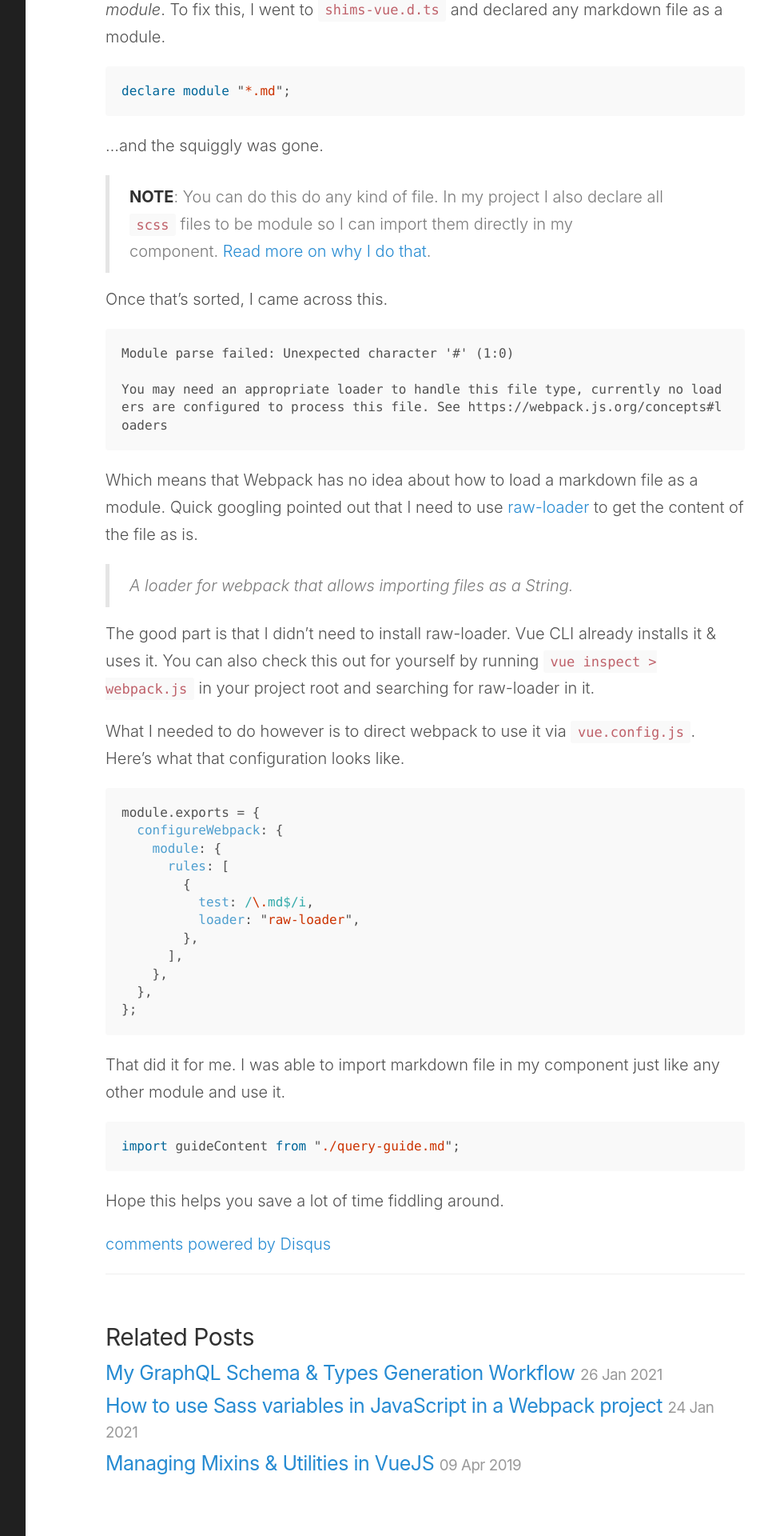
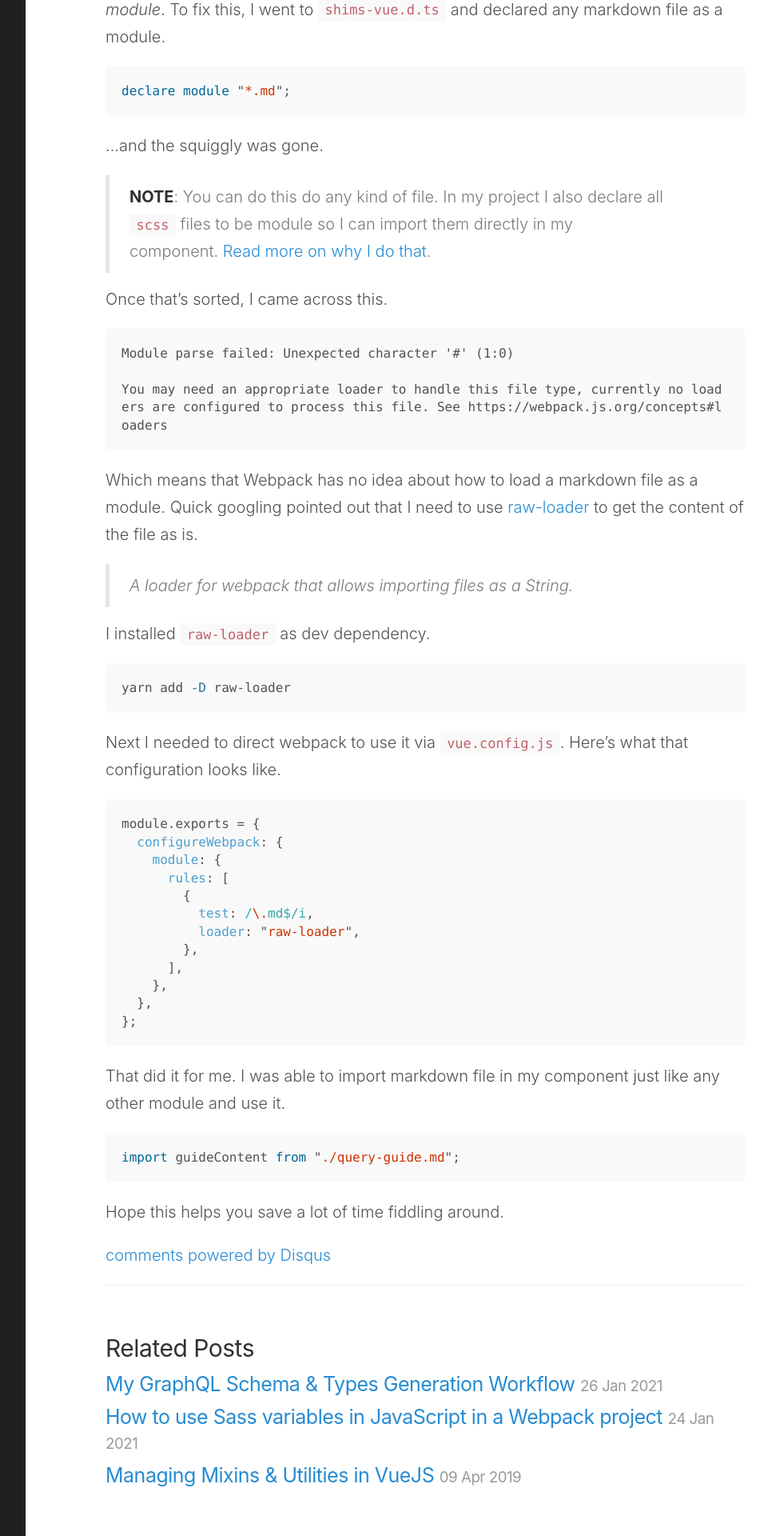
Before and after one commit to praveenpuglia/praveenpuglia.github.io, a Jekyll site: the page built from _posts/2021-02-17-how -to-import-markdown-files-in-vue-cli-typescript-project.md, in a window 1280 px wide. Shown: the part 936-2856 px from the top of the page at 80% size, without its empty margins (248-1209 px from the left). Built offline with Jekyll 4.4.1, drawn with Linux system fonts in a browser that asks for light colours; comment, search, counter and statistics services are not loaded.

Commit message:
fix(instruction): raw-loader required to be installed

````diff
--- a/_posts/2021-02-17-how -to-import-markdown-files-in-vue-cli-typescript-project.md
+++ b/_posts/2021-02-17-how -to-import-markdown-files-in-vue-cli-typescript-project.md
@@ -44,9 +44,13 @@ Which means that Webpack has no idea about how to load a markdown file as a modu
 
 > _A loader for webpack that allows importing files as a String._
 
-The good part is that I didn't need to install raw-loader. Vue CLI already installs it & uses it. You can also check this out for yourself by running `vue inspect > webpack.js` in your project root and searching for raw-loader in it.
+I installed `raw-loader` as dev dependency.
 
-What I needed to do however is to direct webpack to use it via `vue.config.js`. Here's what that configuration looks like.
+```sh
+yarn add -D raw-loader
+```
+
+Next I needed to direct webpack to use it via `vue.config.js`. Here's what that configuration looks like.
 
 ```js
 module.exports = {
````
